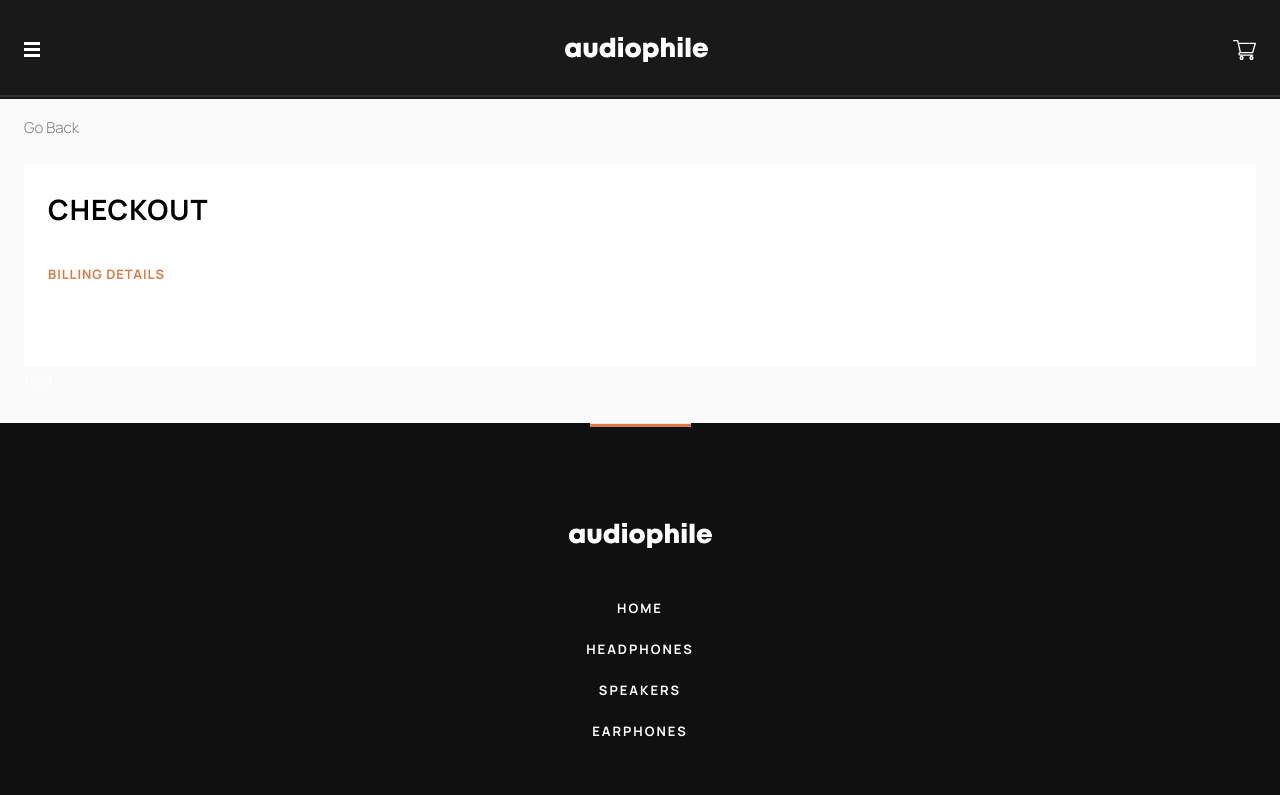
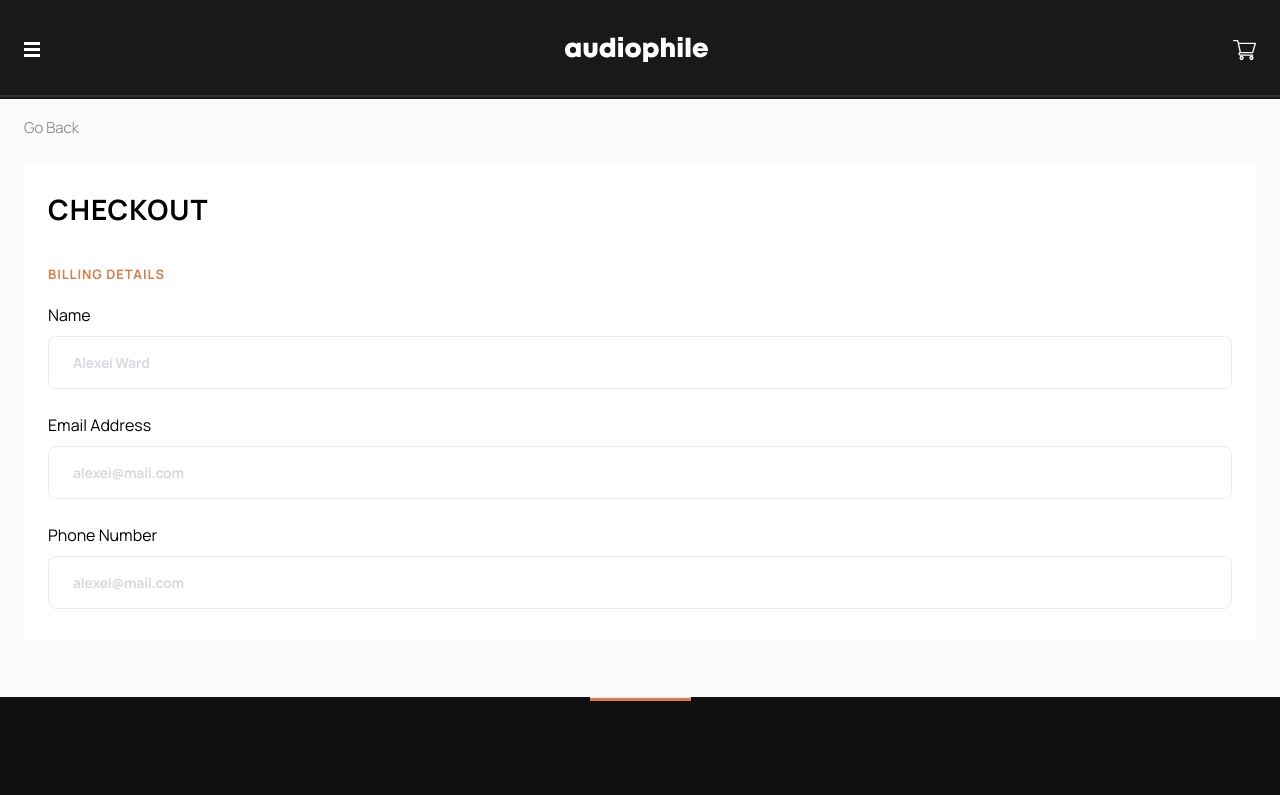
Before and after one commit to Baqari-Fruidze/audiophile-ecommerce-website, a React (Vite) app: page /checkout in a window 1280 px wide. Shown: the top 795 px of the page. Built offline with nearby package versions, Linux system fonts and the light colour scheme.

Commit message:
billing details

```diff
--- a/src/components/BillingDetails.tsx
+++ b/src/components/BillingDetails.tsx
@@ -3,13 +3,37 @@ import React from "react";
 export default function BillingDetails() {
   return (
     <div>
-      <h2 className="HTwo">billing details</h2>
-      <div>
-        <div>
-          <input type="text" />
-          <input type="text" />
+      <h2 className="HTwoInCheckout">billing details</h2>
+      <div className="flex flex-col gap-[24px]">
+        <div className=" NameAndEmailAdressCon flex flex-col gap-[24px]">
+          <div className="flex flex-col gap-[9px]">
+            <label htmlFor="Name">Name</label>
+            <input
+              type="text"
+              id="Name"
+              className="InputStyles"
+              placeholder="Alexei Ward"
+            />
+          </div>
+          <div className="flex flex-col gap-[9px]">
+            <label htmlFor="EmailAddress">Email Address</label>
+            <input
+              type="text"
+              id="EmailAddress"
+              className="InputStyles"
+              placeholder="alexei@mail.com"
+            />
+          </div>
         </div>
-        <input type="text" />
+        <div className="PhonenumberCon flex flex-col gap-[9px]">
+          <label htmlFor="">Phone Number</label>
+          <input
+            type="text"
+            id="phoneNumber"
+            className="InputStyles"
+            placeholder="alexei@mail.com"
+          />
+        </div>
       </div>
     </div>
   );
--- a/src/components/Footer.tsx
+++ b/src/components/Footer.tsx
@@ -19,10 +19,10 @@ export default function Footer() {
           />
         </svg>
         <div className="items flex flex-col gap-[16px] items-center">
-          <Link className={`common`}>Home</Link>
-          <Link className={`common`}> HEADPHONES</Link>
-          <Link className={`common`}>SPEAKERS</Link>
-          <Link className={`common`}>EARPHONES</Link>
+          <Link className={`linksFooter`}>Home</Link>
+          <Link className={`linksFooter`}> HEADPHONES</Link>
+          <Link className={`linksFooter`}>SPEAKERS</Link>
+          <Link className={`linksFooter`}>EARPHONES</Link>
         </div>
       </div>
       <div className="textAndIconCon  flex flex-col gap-[48px]">
--- a/src/index.css
+++ b/src/index.css
@@ -13,7 +13,7 @@ body {
   background: #fafafa;
 }
 
-.common {
+.linksFooter {
   color: #fff;
   font-family: Manrope;
   font-size: 13px;
@@ -23,7 +23,7 @@ body {
   letter-spacing: 2px;
   text-transform: uppercase;
 }
-.HTwo {
+.HTwoInCheckout {
   color: #d87d4a;
   font-family: Manrope;
   font-size: 13px;
@@ -32,4 +32,29 @@ body {
   line-height: 25px; /* 192.308% */
   letter-spacing: 0.929px;
   text-transform: uppercase;
+  margin-bottom: 16px;
 }
+.InputsLabelsInCheckout {
+  color: #000;
+  font-family: Manrope;
+  font-size: 12px;
+  font-style: normal;
+  font-weight: 700;
+  line-height: normal;
+  letter-spacing: -0.214px;
+}
+.InputStyles {
+  color: #000;
+  font-family: Manrope;
+  font-size: 14px;
+  font-style: normal;
+  font-weight: 700;
+  line-height: normal;
+  letter-spacing: -0.25px;
+  opacity: 0.4;
+  border-radius: 8px;
+  border: 1px solid #cfcfcf;
+  padding-top: 16px;
+  padding-bottom: 16px;
+  padding-left: 24px;
+}
```
